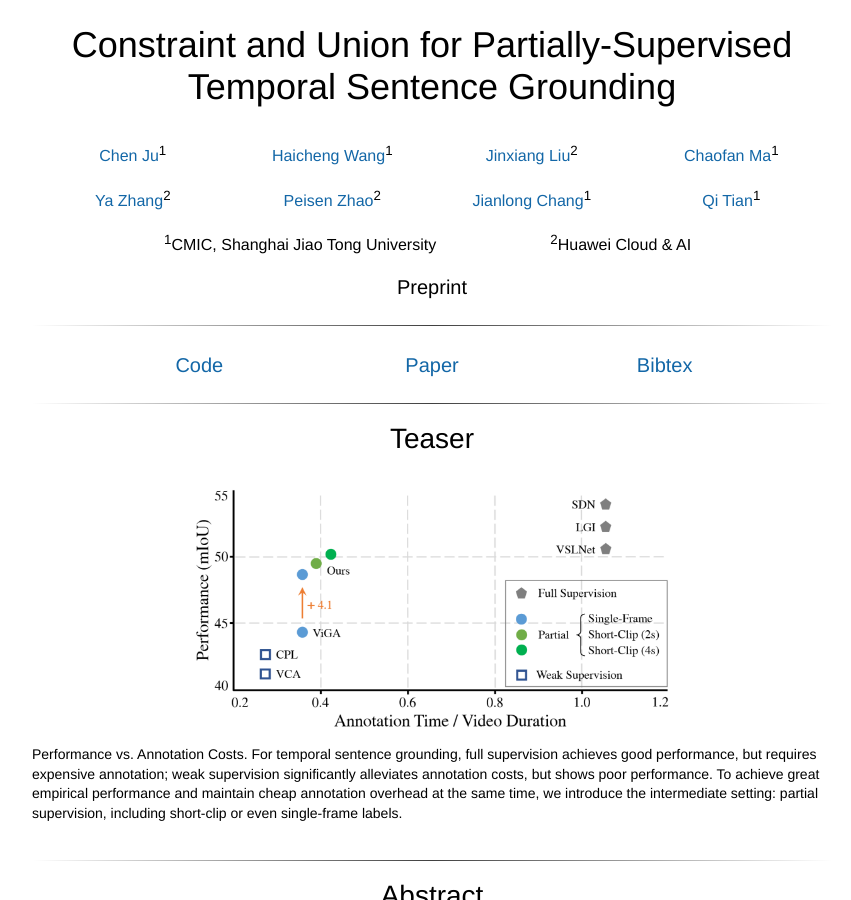
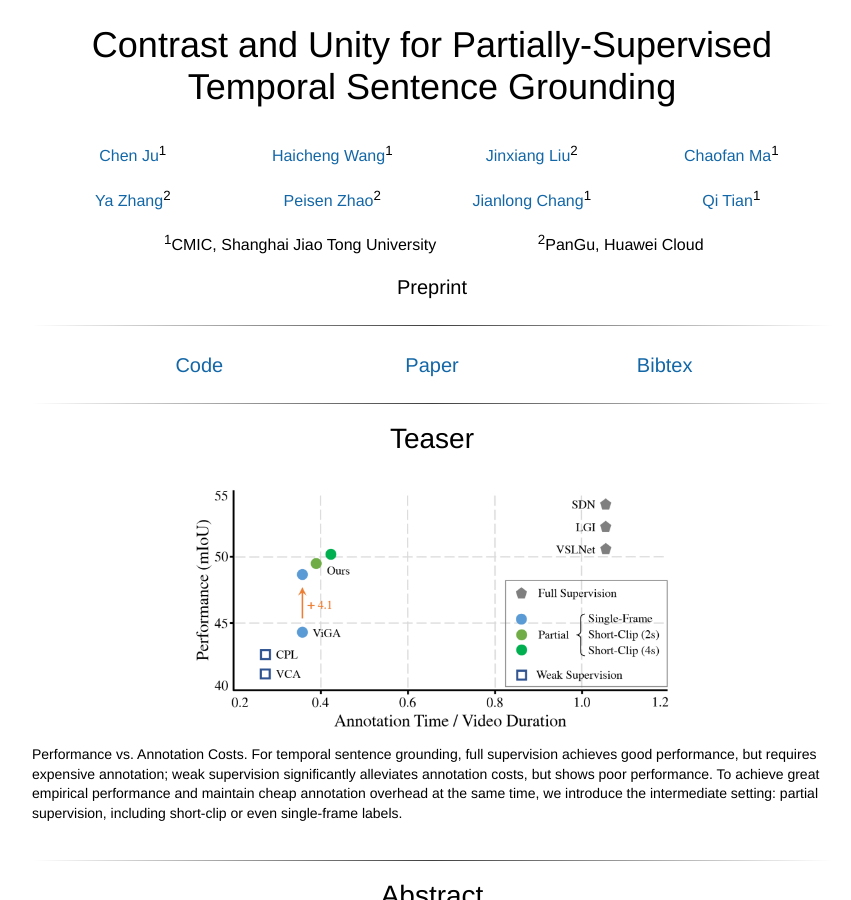
Before and after one commit to ju-chen/Voide1220.github.io, a Jekyll site: the page constraint_union/index.html, which Jekyll copies as it is, in a window 1280 px wide and 900 px high. Shown: the whole window, without its empty margins (208-1059 px from the left). Built offline with Jekyll 4.4.1, drawn with Linux system fonts in a browser that asks for light colours; some web fonts are replaced.

Commit message:
Update index.html

```diff
--- a/constraint_union/index.html
+++ b/constraint_union/index.html
@@ -164,13 +164,13 @@
   }
 </style>
 
-	<title>Constraint and Union for Partially-Supervised Temporal Sentence Grounding</title>
+	<title>Contrast and Unity for Partially-Supervised Temporal Sentence Grounding</title>
 </head>
 
 <body>
 	<br>
 	<center>
-	<span style="font-size:36px">Constraint and Union for Partially-Supervised Temporal Sentence Grounding</span><br><br><br>
+	<span style="font-size:36px">Contrast and Unity for Partially-Supervised Temporal Sentence Grounding</span><br><br><br>
 	</center>
 
 	<table align="center" width="800px">
@@ -247,7 +247,7 @@
                 </td>
                     <td align="center" width="300px">
               <center>
-                    <span style="font-size:16px"><sup>2</sup>Huawei Cloud & AI</span>
+                    <span style="font-size:16px"><sup>2</sup>PanGu, Huawei Cloud</span>
                 </center>
                 </td>
         </tr></tbody>
```
